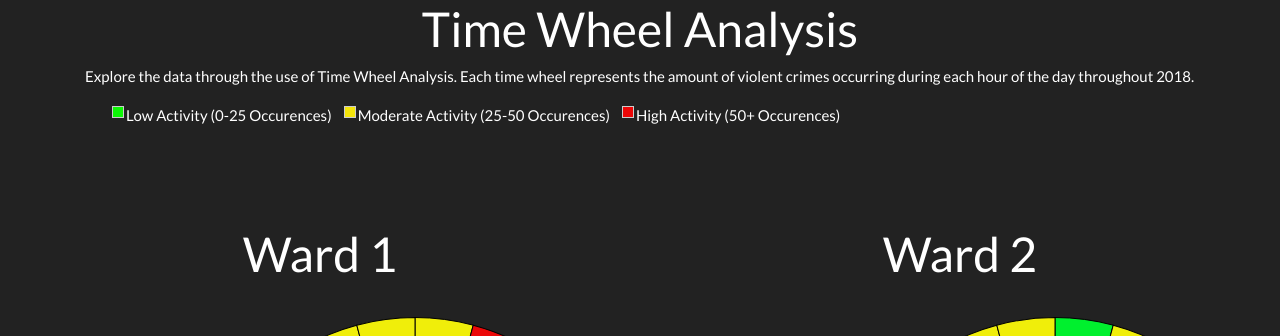
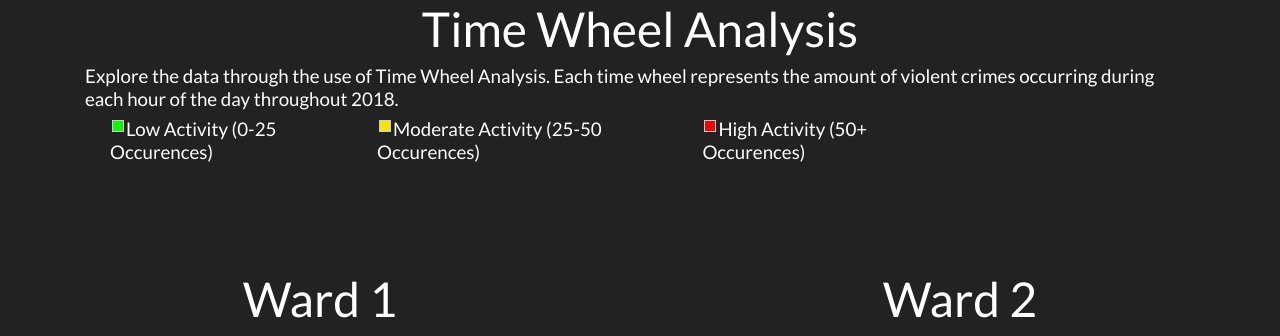
Before and after one commit to jpw24/project-3-team2, a Flask app: page /time_wheel in a window 1280 px wide; the page is wider, and only the part inside the window is pictured. Shown: the part 321-657 px from the top of that part. Run offline with Flask 2, Linux system fonts and the light colour scheme; some libraries are stand-ins or nearby versions.

Commit message:
jimmy test test

```diff
--- a/templates/time_wheel.html
+++ b/templates/time_wheel.html
@@ -48,15 +48,15 @@
     </div>
 <div class="container">
     <h1 align="center">Time Wheel Analysis</h1>
-    <p>Explore the data through the use of Time Wheel Analysis. Each time wheel represents the amount of violent crimes occurring during each hour of the day throughout 2018.
+    <h5>Explore the data through the use of Time Wheel Analysis. Each time wheel represents the amount of violent crimes occurring during each hour of the day throughout 2018.
 
-    </p>
+    </h5>
 
 <div class ="row">
     <ul class="legend">
-        <li><span class="lowactivity"></span> Low Activity (0-25 Occurences)</li>
-        <li><span class="moderateactivity"></span> Moderate Activity (25-50 Occurences)</li>
-        <li><span class="highactivity"></span> High Activity (50+ Occurences)</li>
+        <li><span class="lowactivity"></span> <h5>Low Activity (0-25 Occurences)</h5></li>
+        <li><span class="moderateactivity"></span><h5> Moderate Activity (25-50 Occurences)</h5></li>
+        <li><span class="highactivity"></span> <h5>High Activity (50+ Occurences)</h5></li>
 
     </ul>
   </div>
```
Also changed, not shown: static/images/time_wheel.JPG.
